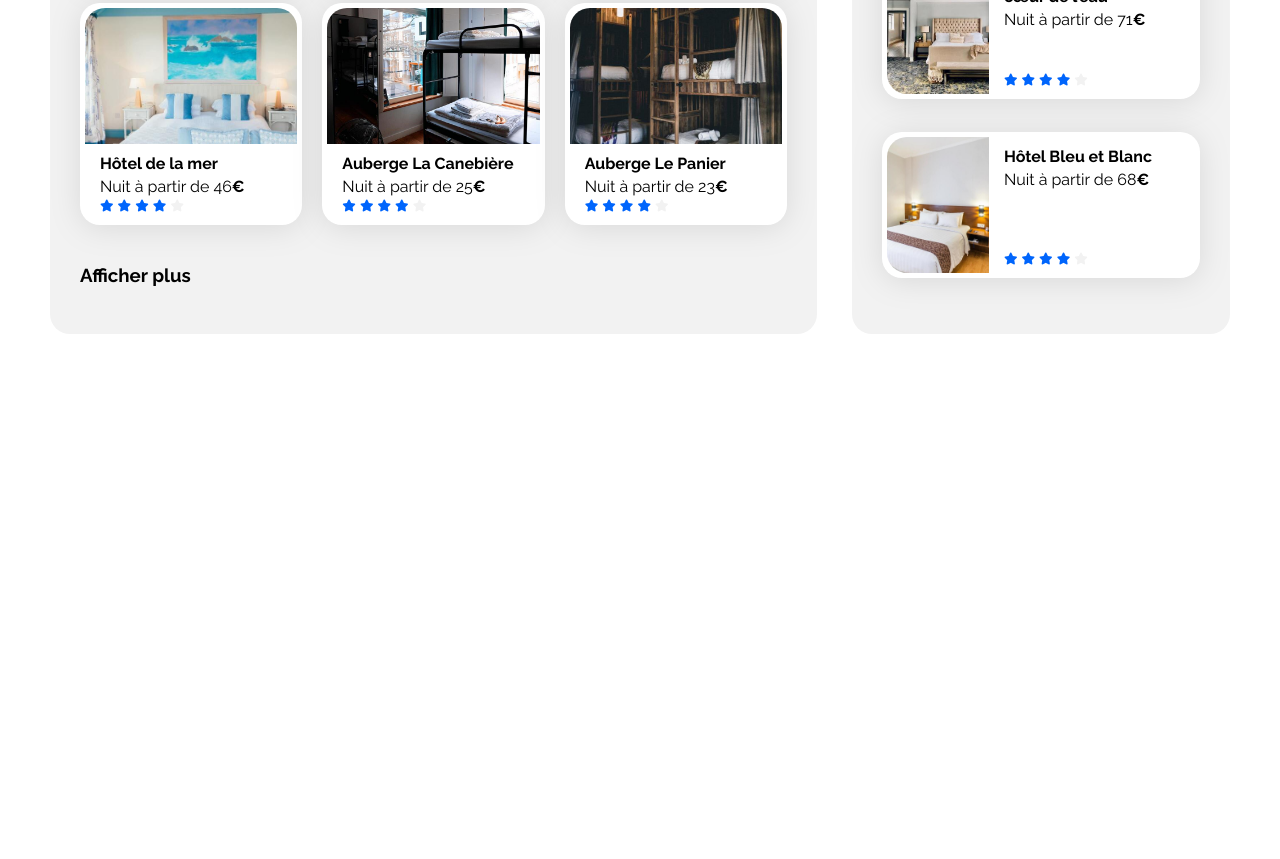
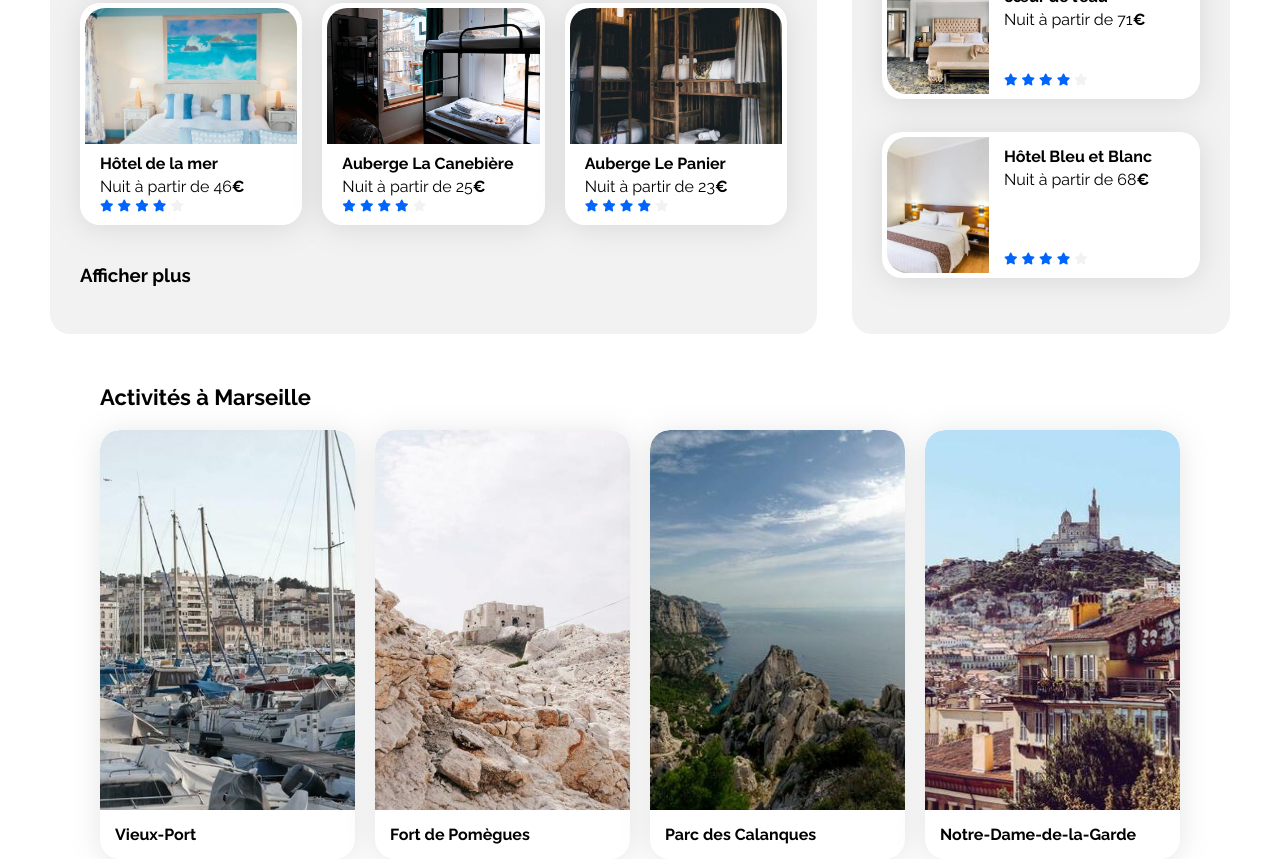
Before and after one commit to lucie-devcode/booki, a plain HTML site: page index.html in a window 1280 px wide. Shown: the part 593-1452 px from the top of the page. Before the commit the page ends 927 px from the top, so only its background shows below. Drawn offline with Linux system fonts and the light colour scheme.

Commit message:
feat: ajout de la section Activités à Marseille

```diff
--- a/css/style.css
+++ b/css/style.css
@@ -311,6 +311,46 @@ header .logo img {
     margin-bottom: 5px;
 }
 
+/****** Activites ***********/
+
+.activites {
+  padding: 0 50px;
+margin-top: 50px;
+}
+
+.activites-title {
+    margin-bottom: 20px;
+}
+
+.activites-cards {
+    display: grid;
+    grid-template-columns: repeat(4, 1fr); /* 4 cartes côte à côte */
+    gap: 20px;
+}
+
+.activites-cards .card {
+    display: flex;
+    flex-direction: column;
+    padding: 0; /* pas de padding interne dans les cartes d’activités */
+    overflow: hidden;
+}
+
+.activites-cards img {
+    width: 100%;
+    height: 380px;
+    object-fit: cover;
+    border-top-left-radius: 20px;
+    border-top-right-radius: 20px;
+}
+
+.activites-cards .card-content {
+    padding: 15px;
+}
+
+.activites-cards .card-title {
+    margin: 0;
+}
+
 
 /* Le code ci-dessous correspond à la version responsive uniquement */
 
--- a/index.html
+++ b/index.html
@@ -277,8 +277,57 @@
 
         <!-- ACTIVITES -->
 
+    <section class="activites">
+        <div class="activites-title">
+            <h2 class="section-title">Activités à Marseille</h2>
+        </div>
 
+        <div class="activites-cards">
+            <a href="#">
+                <article class="card">
+                    <img src="./images/activites/reno-laithienne.jpg" alt="Image du port de Marseille">
+                        <div class="card-content">
+                            <div class="card-txt">
+                                <h3 class="card-title">Vieux-Port</h3>
+                            </div>
+                        </div>
+                </article>
+            </a>
 
+            <a href="#">
+                <article class="card">
+                    <img class="card-img" src="./images/activites/paul-hermann.jpg" alt="Vue du fort de Pomègues"/>
+                            <div class="card-content">
+                                <div class="card-txt">
+                                    <h3 class="card-title">Fort de Pomègues</h3>
+                                </div>
+                            </div>
+                </article>
+            </a>
+
+            <a href="#">
+                <article class="card">
+                    <img class="card-img" src="./images/activites/kilyan-sockalingum.jpg" alt="Vue du parc des Calanques"/>
+                            <div class="card-content">
+                                <div class="card-txt">
+                                    <h3 class="card-title">Parc des Calanques</h3>
+                                </div>
+                            </div>
+                </article>
+            </a>
+
+             <a href="#">
+                <article class="card">
+                    <img class="card-img" src="./images/activites/florian-wehde.jpg" alt="Vue de Notre-Dame-de-la-Garde"/>
+                            <div class="card-content">
+                                <div class="card-txt">
+                                    <h3 class="card-title">Notre-Dame-de-la-Garde</h3>
+                                </div>
+                            </div>
+                </article>
+            </a>
+        </div>
+    </section>
 
         </main>
         <footer></footer>
```
Also changed, not shown: 1 other file.
